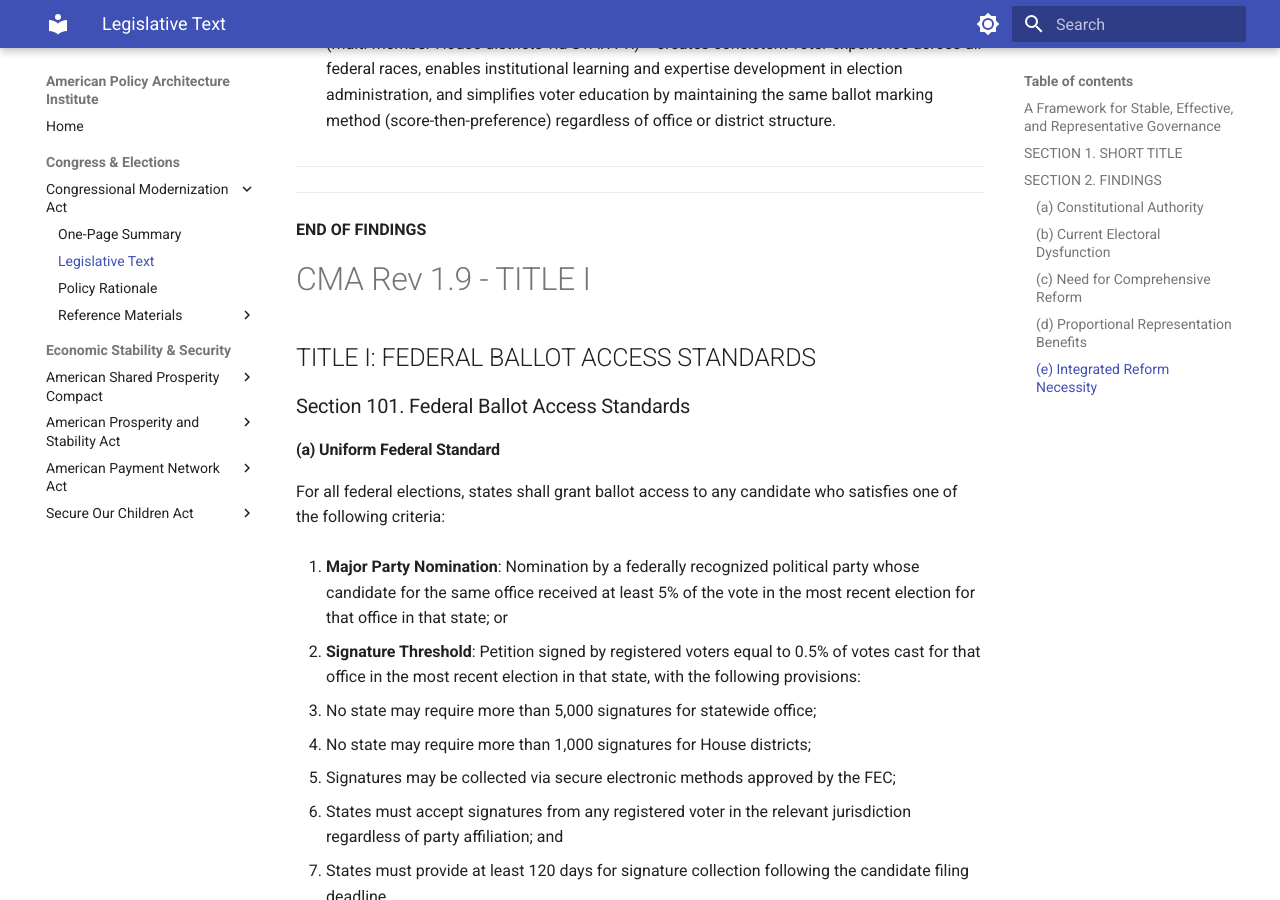
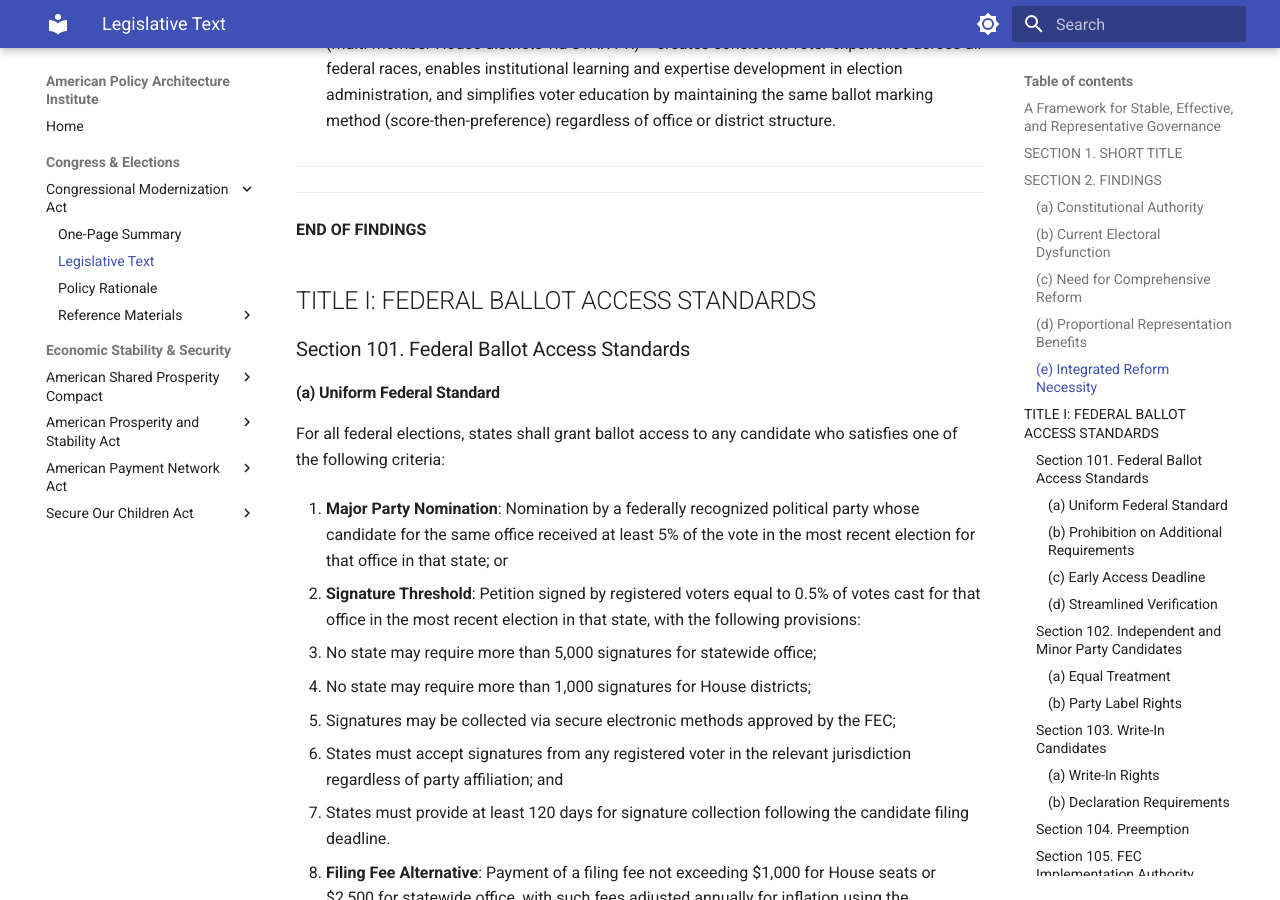
Before and after one commit to albertintech/apai, an MkDocs documentation site: the page built from docs/congress/cma/CMA-The-Congressional-Modernization-Act.md, in a window 1280 px wide and 900 px high, scrolled down 3961 px. Built offline with MkDocs 1.6.1 and Material for MkDocs 9.7.7, drawn with Linux system fonts in a browser that asks for light colours.

Commit message:
Remove revision info from CMA legislative text ln 95

```diff
--- a/docs/congress/cma/CMA-The-Congressional-Modernization-Act.md
+++ b/docs/congress/cma/CMA-The-Congressional-Modernization-Act.md
@@ -91,8 +91,6 @@
 ---
 
 **END OF FINDINGS**
-
-# CMA Rev 1.9 - TITLE I
 
 ## TITLE I: FEDERAL BALLOT ACCESS STANDARDS
 
```
